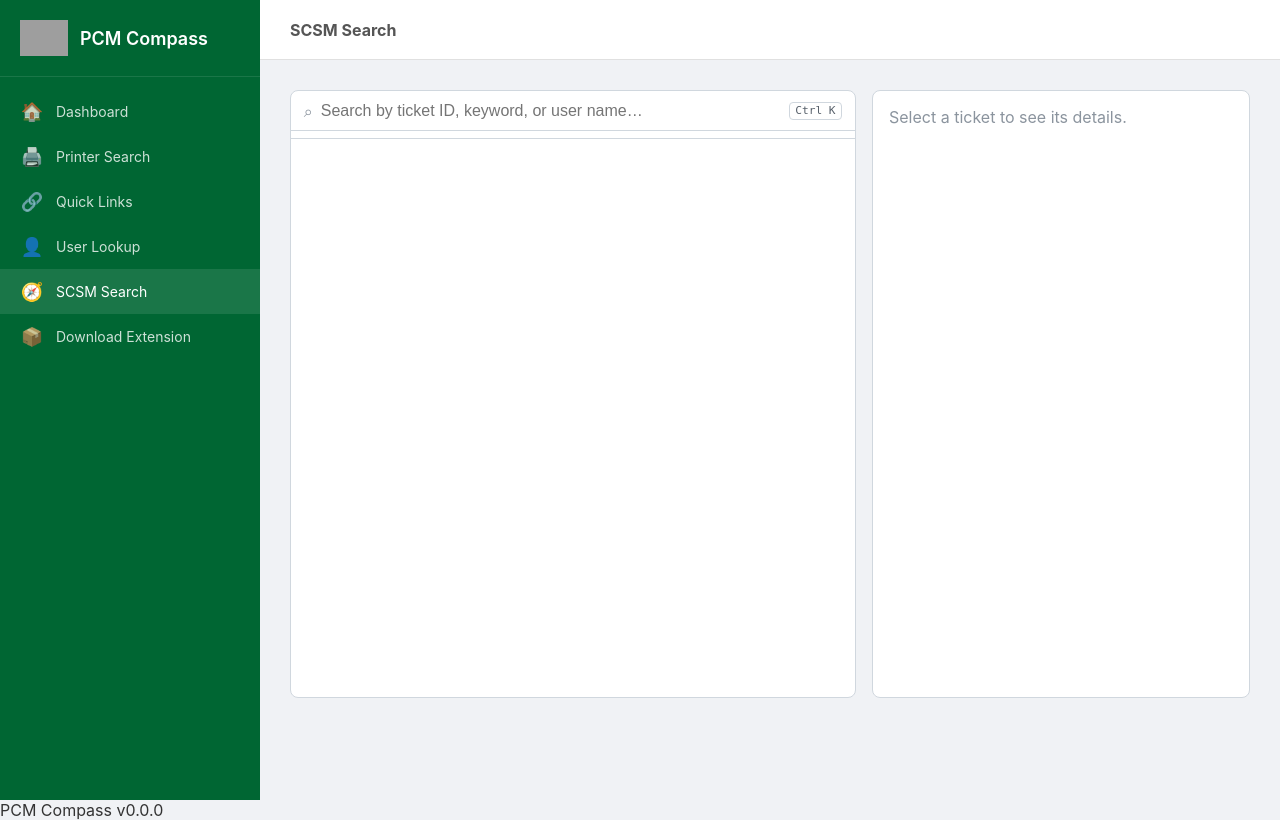
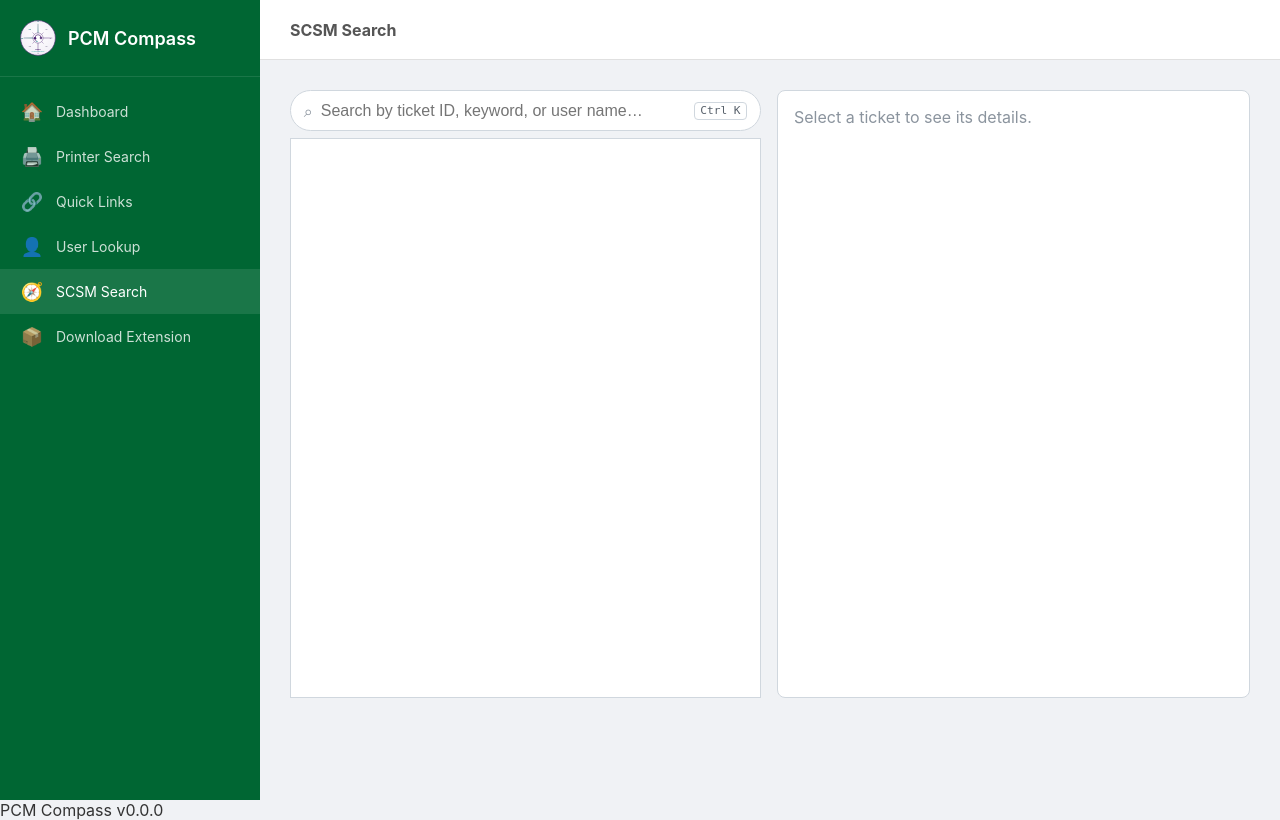
Before and after one commit to giiftmor/pcm_printer_search, a Flask app: page /scsm-search in a window 1280 px wide. Run offline with Flask 2, Linux system fonts and the light colour scheme; grey boxes are pictures that could not be loaded.

Commit message:
feat: NWU IT Service Desk branding + SCSM page restyle
- custom logo + favicon set in static/ (svg/ico/16/32), wired in base.html
- SCSM Search: floating pill searchbar, bordered results panel,
  rounded result rows, wider detail pane
- drop duplicate SVCP Portal quick link from Printing category

```diff
--- a/quick_links.json
+++ b/quick_links.json
@@ -12,7 +12,6 @@
       "id": "seed-printing",
       "name": "Printing",
       "links": [
-        { "id": "seed-print-svcp", "name": "SVCP Portal", "url": "https://svcp.nwu.ac.za", "icon": "🖨️" },
         { "id": "seed-print-papercut", "name": "PaperCut Admin Portal", "url": "http://v-pcut-win1.nwu.ac.za:9191/app", "icon": "🖨️" }
       ]
     },
--- a/templates/base.html
+++ b/templates/base.html
@@ -5,12 +5,13 @@
     <meta name="viewport" content="width=device-width, initial-scale=1.0">
     <title>{% block title %}PCM Compass{% endblock %}</title>
     <link rel="stylesheet" href="/static/css/compass.css">
-    <link rel="icon" href="/favicon.ico">
+    <link rel="icon" href="/static/nwu-itservicedesk-favicon.ico" type="image/png">
+    {% block head %}{% endblock %}
 </head>
 <body>
     <nav class="sidebar">
         <div class="sidebar-brand">
-            <img src="/static/img/nwu-logo.png" alt="NWU">
+            <img src="/static/nwu-itservicedesk-logo.svg" alt="NWU">
             <h1>PCM Compass</h1>
         </div>
         <div class="sidebar-nav">
--- a/templates/scsm_search.html
+++ b/templates/scsm_search.html
@@ -26,8 +26,8 @@
 
 <style>
   .scsm-layout { display: flex; gap: 1rem; height: calc(100vh - 12rem); min-height: 30rem; }
-  .scsm-master { flex: 3; display: flex; flex-direction: column; min-width: 0; border: 1px solid #d0d7de; border-radius: 8px; overflow: hidden; background: #fff; }
-  .scsm-searchbar { display: flex; align-items: center; gap: .5rem; padding: .6rem .8rem; border-bottom: 1px solid #d0d7de; }
+  .scsm-master { flex: 3; display: flex; flex-direction: column; min-width: 0; overflow: hidden; background: none; }
+  .scsm-searchbar { display: flex; align-items: center; gap: .5rem; padding: .6rem .8rem; border: 1px solid #d0d7de; background: #fff; border-radius: 25px; }
   .scsm-searchbar input { flex: 1; border: none; outline: none; font-size: 1rem; }
   .scsm-search-icon { color: #8b949e; }
   .scsm-kbd { border: 1px solid #d0d7de; border-radius: 4px; padding: .1rem .35rem; font-size: .7rem; color: #57606a; }
@@ -35,9 +35,9 @@
   .scsm-tab { background: none; border: none; border-bottom: 2px solid transparent; padding: .4rem .6rem; cursor: pointer; color: #57606a; font-size: .85rem; }
   .scsm-tab.active { border-bottom-color: #006633; color: #006633; font-weight: 600; }
   .scsm-tab .scsm-count { color: #8b949e; margin-left: .25rem; }
-  .scsm-results { flex: 1; overflow-y: auto; padding: .25rem 0; }
+  .scsm-results { flex: 1; overflow-y: auto; padding: .25rem 0; background: #fff; border: 1px solid #d0d7de; border-top: none; }
   .scsm-status { padding: .4rem .8rem; font-size: .8rem; color: #57606a; }
-  .scsm-result { display: block; width: 100%; text-align: left; padding: .9rem .9rem; border: none; background: none; border-bottom: 1px solid #f0f2f5; cursor: pointer; }
+  .scsm-result { display: block; width: 100%; text-align: left; padding: .9rem .9rem; border: none; background: none; border-bottom: 1px solid #f0f2f5; cursor: pointer; border-radius: 8px;}
   .scsm-result:hover { background: #f6f8fa; }
   .scsm-title { font-size: .95rem; color: #24292f; display: flex; align-items: center; gap: .45rem; flex-wrap: wrap; }
   .scsm-title-id { color: #006633; }
@@ -50,7 +50,7 @@
   .scsm-status-active { color: #006633; background: #e6f4ec; }
   .scsm-status-resolved { color: #2b5a9e; background: #e7eefb; }
   .scsm-status-cancelled { color: #9e2b2b; background: #fbe9e9; }
-.scsm-skeleton { display: block; width: 100%; padding: .9rem .9rem; border: none; background: none; border-bottom: 1px solid #f0f2f5; border-radius: 8px; }
+  .scsm-skeleton { display: block; width: 100%; padding: .9rem .9rem; border: none; background: none; border-bottom: 1px solid #f0f2f5; border-radius: 8px; }
   .scsm-skeleton-bar { display: inline-block; background: #eef0f2; border-radius: 6px; position: relative; overflow: hidden; }
   .scsm-skeleton-bar::after { content: ""; position: absolute; inset: 0; transform: translateX(-100%); background: linear-gradient(90deg, transparent, rgba(255,255,255,.6), transparent); animation: scsm-shimmer 1.4s infinite; }
   .scsm-skeleton-chip { width: 1.8rem; height: .85rem; }
@@ -63,7 +63,7 @@
   @media (prefers-reduced-motion: reduce) {
     .scsm-skeleton-bar::after { animation: none; display: none; }
   }
-  .scsm-detail { flex: 2; min-width: 0; border: 1px solid #d0d7de; border-radius: 8px; overflow-y: auto; background: #fff; }
+  .scsm-detail { flex: 3; min-width: 0; border: 1px solid #d0d7de; border-radius: 8px; overflow-y: auto; background: #fff; }
   .scsm-detail-empty { padding: 1rem; color: #8b949e; }
   .scsm-detail-content { padding: .9rem; display: flex; flex-direction: column; gap: .8rem; }
   .scsm-detail-box { border: 1px solid #e6e9ec; border-radius: 8px; padding: .8rem; }
```
Also changed, not shown: CHANGELOG.md, static/nwu-itservicedesk-favicon-16.png (added), static/nwu-itservicedesk-favicon-32.png (added), static/nwu-itservicedesk-favicon.ico (added), static/nwu-itservicedesk-favicon.svg (added), static/nwu-itservicedesk-logo.svg (added).
